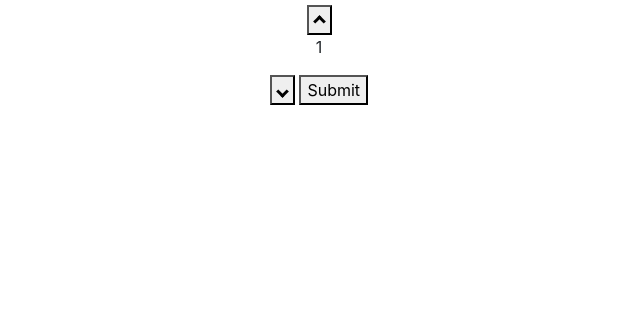
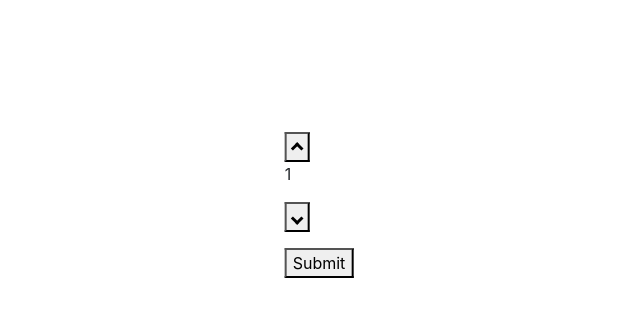
Before and after one commit to Megscode/Mem, a website: page views/index.html in a window 1280 px wide. Shown: the part 88-404 px from the top of the page, without its empty margins (321-961 px from the left). Drawn offline with nearby package versions, Linux system fonts and the light colour scheme.

Commit message:
container for up and down buttons is centered-ish

```diff
--- a/style/styles.css
+++ b/style/styles.css
@@ -24,3 +24,18 @@
   transform: rotate(45deg);
   -webkit-transform: rotate(45deg);
 }
+
+.container {
+  height: 400px;
+  position: relative;
+
+}
+
+.center {
+  margin: 0;
+  position: absolute;
+  top: 50%;
+  left: 50%;
+  -ms-transform: translate(-50%, -50%);
+  transform: translate(-50%, -50%);
+}
--- a/views/index.html
+++ b/views/index.html
@@ -14,10 +14,13 @@
 <h1>Mood Checker</h1>
 
 <h4>How are you feeling?</h4>
-
+  </div>
 <script>
   mood = new Mood();
 </script>
+
+<div class="container">
+  <div class="center">
 
 <button type="button" onclick="myFunction()"><i class="arrow up"></i></button>
 
@@ -39,9 +42,8 @@
     document.getElementById("moodValue").innerHTML = mood.moodValue;
   }
 </script>
-
+<p></p>
 <button onclick=submitMood()>Submit</button>
-</div>
 <script>
 
 function submitMood() {
@@ -49,6 +51,8 @@ function submitMood() {
   location.replace("/Mem/views/activities.html")
 }
 </script>
+  </div>
+</div>
 <script src="https://code.jquery.com/jquery-3.3.1.slim.min.js" integrity="sha384-q8i/X+965DzO0rT7abK41JStQIAqVgRVzpbzo5smXKp4YfRvH+8abtTE1Pi6jizo" crossorigin="anonymous"></script>
 <script src="https://cdnjs.cloudflare.com/ajax/libs/popper.js/1.14.7/umd/popper.min.js" integrity="sha384-UO2eT0CpHqdSJQ6hJty5KVphtPhzWj9WO1clHTMGa3JDZwrnQq4sF86dIHNDz0W1" crossorigin="anonymous"></script>
 <script src="https://stackpath.bootstrapcdn.com/bootstrap/4.3.1/js/bootstrap.min.js" integrity="sha384-JjSmVgyd0p3pXB1rRibZUAYoIIy6OrQ6VrjIEaFf/nJGzIxFDsf4x0xIM+B07jRM" crossorigin="anonymous"></script>
```
